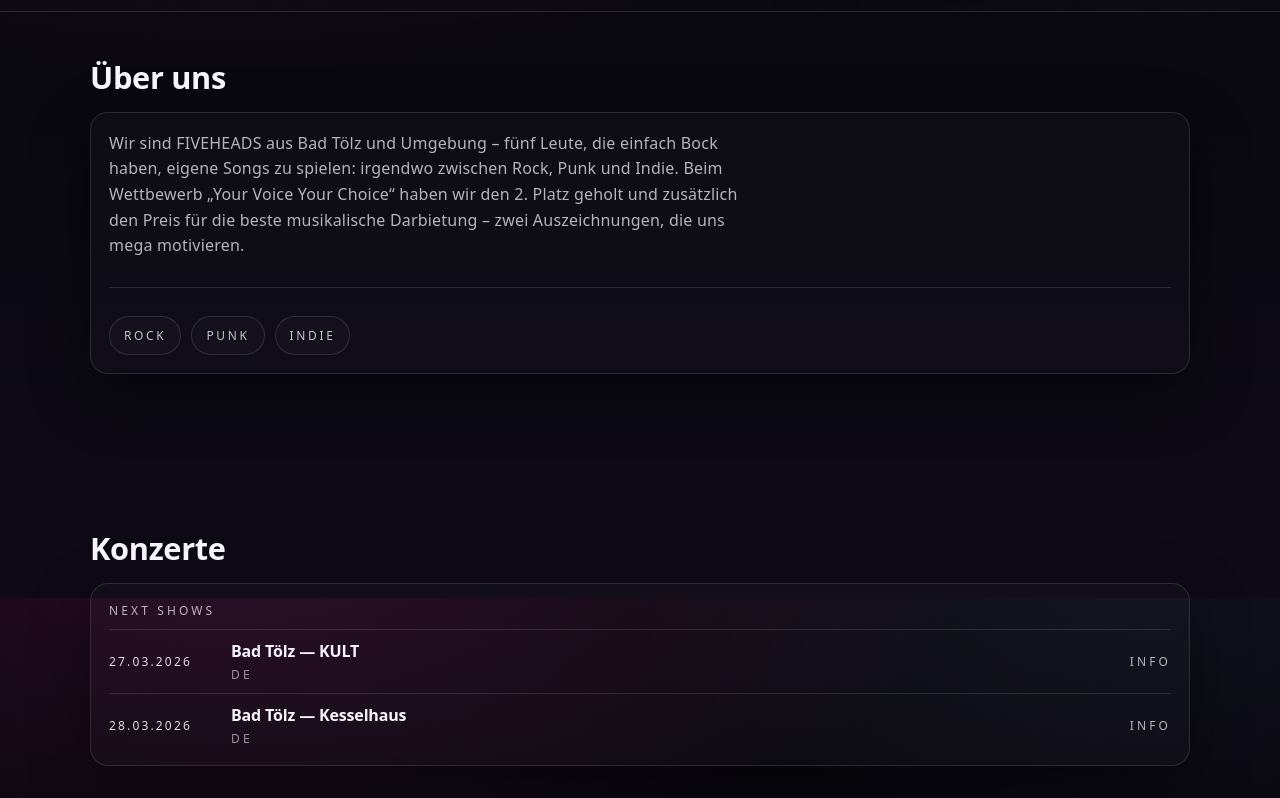
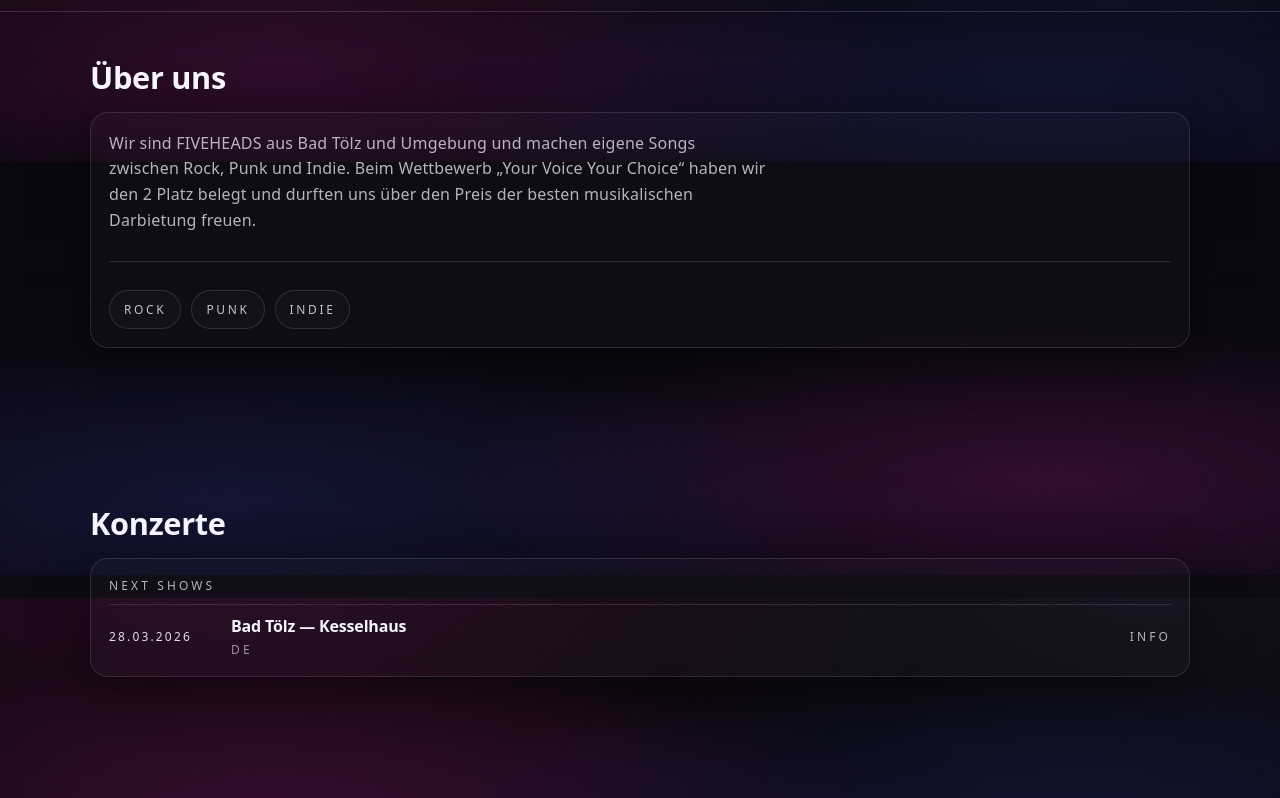
Before and after one commit to f79q8vkd7t-code/astro-fiveheads, an Astro site: page / in a window 1280 px wide. Shown: the part 1002-1800 px from the top of the page. Built offline with nearby package versions, Linux system fonts and the light colour scheme; Astro itself is replaced by a stand-in of ours.

Commit message:
Update shows, about text, gallery and section backgrounds

```diff
--- a/src/data/shows.ts
+++ b/src/data/shows.ts
@@ -8,12 +8,13 @@ export type Show = {
 };
 
 export const shows: Show[] = [
-  {
-    date: "2026-03-27",
-    city: "Bad Tölz",
-    venue: "KULT",
-    country: "DE"
-  },
+  // Unsicherer Termin, daher aktuell ausgeblendet:
+  // {
+  //   date: "2026-03-27",
+  //   city: "Bad Tölz",
+  //   venue: "KULT",
+  //   country: "DE"
+  // },
   {
     date: "2026-03-28",
     city: "Bad Tölz",
--- a/src/pages/index.astro
+++ b/src/pages/index.astro
@@ -25,7 +25,7 @@ const preview = imgs.slice(0, 12);
 
       <div class="heroBadges">
         <span class="badge hot">Next show</span>
-        <span class="badge nextShowBadge">27.03.2026 · KULT Bad Tölz</span>
+        <span class="badge nextShowBadge">28.03.2026 · Kesselhaus Bad Tölz</span>
       </div>
     </div>
   </header>
@@ -39,10 +39,9 @@ const preview = imgs.slice(0, 12);
         <h2 class="h2">Über uns</h2>
         <div class="card" style="padding:18px;">
           <p class="p" style="max-width:72ch;">
-            Wir sind FIVEHEADS aus Bad Tölz und Umgebung – fünf Leute, die einfach Bock haben, eigene Songs zu spielen:
-            irgendwo zwischen Rock, Punk und Indie. Beim Wettbewerb „Your Voice Your Choice“ haben wir den 2. Platz
-            geholt und zusätzlich den Preis für die beste musikalische Darbietung – zwei Auszeichnungen, die uns mega
-            motivieren.
+            Wir sind FIVEHEADS aus Bad Tölz und Umgebung und machen eigene Songs zwischen Rock, Punk und Indie.
+            Beim Wettbewerb „Your Voice Your Choice“ haben wir den 2 Platz belegt und durften uns über den Preis der
+            besten musikalischen Darbietung freuen.
           </p>
 
           <div class="hr"></div>
--- a/src/styles/global.css
+++ b/src/styles/global.css
@@ -108,6 +108,37 @@ a:hover{ opacity:.92; }
 }
 .sectionAbout{
   padding-top: 44px;
+}
+
+main > .section{
+  position: relative;
+  isolation: isolate;
+}
+
+main > .section::before{
+  content: "";
+  position: absolute;
+  left: 0;
+  right: 0;
+  top: -170px;
+  height: 320px;
+  pointer-events: none;
+  z-index: 0;
+  opacity: .72;
+  background:
+    radial-gradient(900px 220px at 22% 72%, rgba(255,47,179,.22), transparent 70%),
+    radial-gradient(900px 220px at 82% 76%, rgba(72,108,255,.18), transparent 72%);
+}
+
+main > .section:nth-of-type(even)::before{
+  background:
+    radial-gradient(860px 220px at 18% 76%, rgba(72,108,255,.18), transparent 72%),
+    radial-gradient(860px 220px at 82% 70%, rgba(255,47,179,.22), transparent 70%);
+}
+
+main > .section > .container{
+  position: relative;
+  z-index: 1;
 }
 
 .kicker{
@@ -742,6 +773,11 @@ button.photoItem{ cursor: zoom-in; }
   .section .hr{
     margin: 20px 0;
   }
+  main > .section::before{
+    top: -115px;
+    height: 240px;
+    opacity: .62;
+  }
   .card{
     background: rgba(9,9,16,.76);
   }
```
Also changed, not shown: src/pages/gallery.astro (+0 -19 lines).
